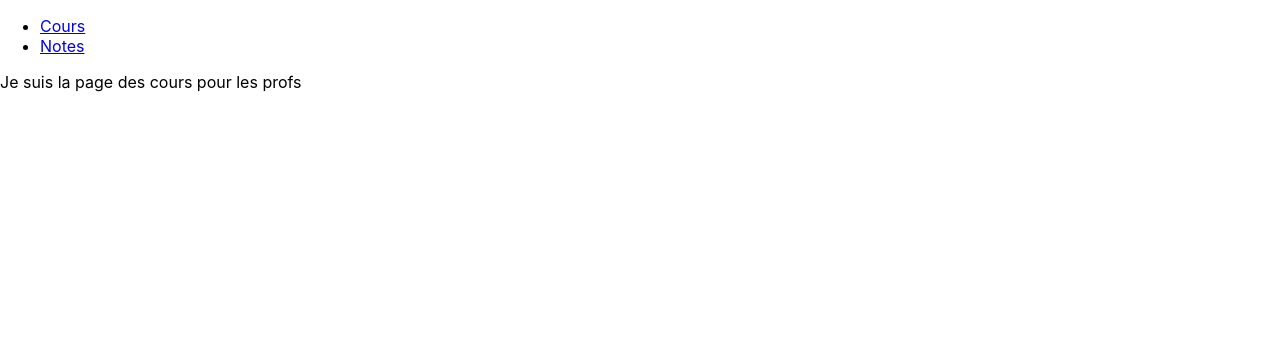
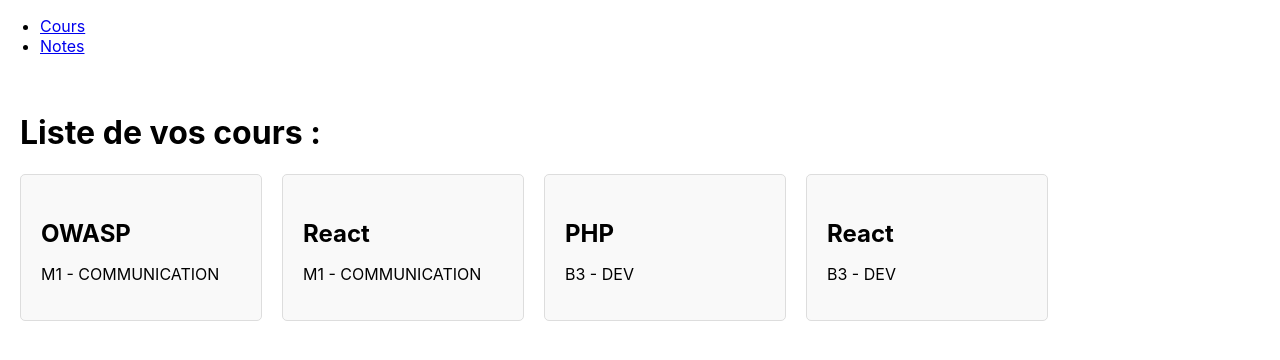
Before and after one commit to MatNgl/myefreireact, a React (Create React App) app: page /prof/cours in a window 1280 px wide. Shown: the top 360 px of the page. Built offline with nearby package versions, Linux system fonts and the light colour scheme.

Commit message:
Route prof/cours

```diff
--- a/src/classe/classes.js
+++ b/src/classe/classes.js
@@ -1,10 +1,10 @@
 export const classes = [
     {
-        id:1,
+        id_classe:1,
         libelle: "B3 - DEV",
     },
     {
-        id:2,
+        id_classe:2,
         libelle: "M1 - COMMUNICATION",
     }
 
--- a/src/cours/cours.js
+++ b/src/cours/cours.js
@@ -1,6 +1,6 @@
 export const cours = [
     {
-        id:1,
+        id: 1,
         libelle: "OWASP",
         id_classe: 2,
         id_prof: 1
@@ -9,7 +9,25 @@
         id:2,
         libelle: "React",
         id_classe: 2,
-        id_prof: 3
+        id_prof: 1
+    },
+    {
+        id:3,
+        libelle: "PHP",
+        id_classe: 1,
+        id_prof: 1
+    },
+    {
+        id:4,
+        libelle: "Api-Platform",
+        id_classe: 1,
+        id_prof: 4
+    },
+    {
+        id:2,
+        libelle: "React",
+        id_classe: 1,
+        id_prof: 1
     },
     {
         id:3,
--- /dev/null
+++ b/src/prof/listecoursprof/ListeCoursProf.css
@@ -0,0 +1,27 @@
+/* src/prof/listecoursprof/ListeCoursProf.css */
+.cours {
+    padding: 20px;
+}
+
+.card-cours {
+    display: flex;
+    flex-wrap: wrap;
+    gap: 20px;
+}
+
+.card {
+    background-color: #f9f9f9;
+    border: 1px solid #ddd;
+    border-radius: 5px;
+    padding: 20px;
+    width: 200px;
+}
+
+.card-titre {
+    font-size: 1.5em;
+    margin-bottom: 10px;
+}
+
+.card-body {
+    font-size: 1em;
+}
--- /dev/null
+++ b/src/prof/listecoursprof/ListeCoursProf.jsx
@@ -0,0 +1,32 @@
+// src/prof/listecoursprof/ListeCoursProf.jsx
+import React from 'react';
+import { cours } from '../../cours/cours';
+import { classes } from '../../classe/classes';
+import './ListeCoursProf.css';
+
+const ListeCoursProf = () => {
+    const coursProf = cours.filter(c => c.id_prof === 1);
+
+    const getClasse = (id_classe) => {
+        const classe = classes.find(c => c.id_classe === id_classe);
+        return classe ? classe.libelle : 'Classe inconnue';
+    };
+
+    return (
+        <div className="cours">
+            <h1>Liste de vos cours :</h1>
+            <div className="card-cours">
+                {coursProf.map((cours, index) => (
+                    <div key={index} className="card">
+                        <h3 className="card-titre">{cours.libelle}</h3>
+                        <div>
+                            <p>{getClasse(cours.id_classe)}</p>
+                        </div>
+                    </div>
+                ))}
+            </div>
+        </div>
+    );
+};
+
+export default ListeCoursProf;
--- a/src/routes/routesProf.js
+++ b/src/routes/routesProf.js
@@ -1,6 +1,7 @@
-// routesProf.js
+// src/routes/routesProf.js
 import React from 'react';
 import NavbarProf from '../navbar/NavbarProf';
+import ListeCoursProf from '../prof/listecoursprof/ListeCoursProf';
 
 const routesProf = [
   {
@@ -17,7 +18,7 @@
     element: (
       <div>
         <NavbarProf />
-        <div>Je suis la page des cours pour les profs</div>
+        <ListeCoursProf />
       </div>
     )
   }
```
Also changed, not shown: src/prof/fichenotesprof/FicheNotesProf.css (added), src/prof/fichenotesprof/FicheNotesProf.jsx (added).
